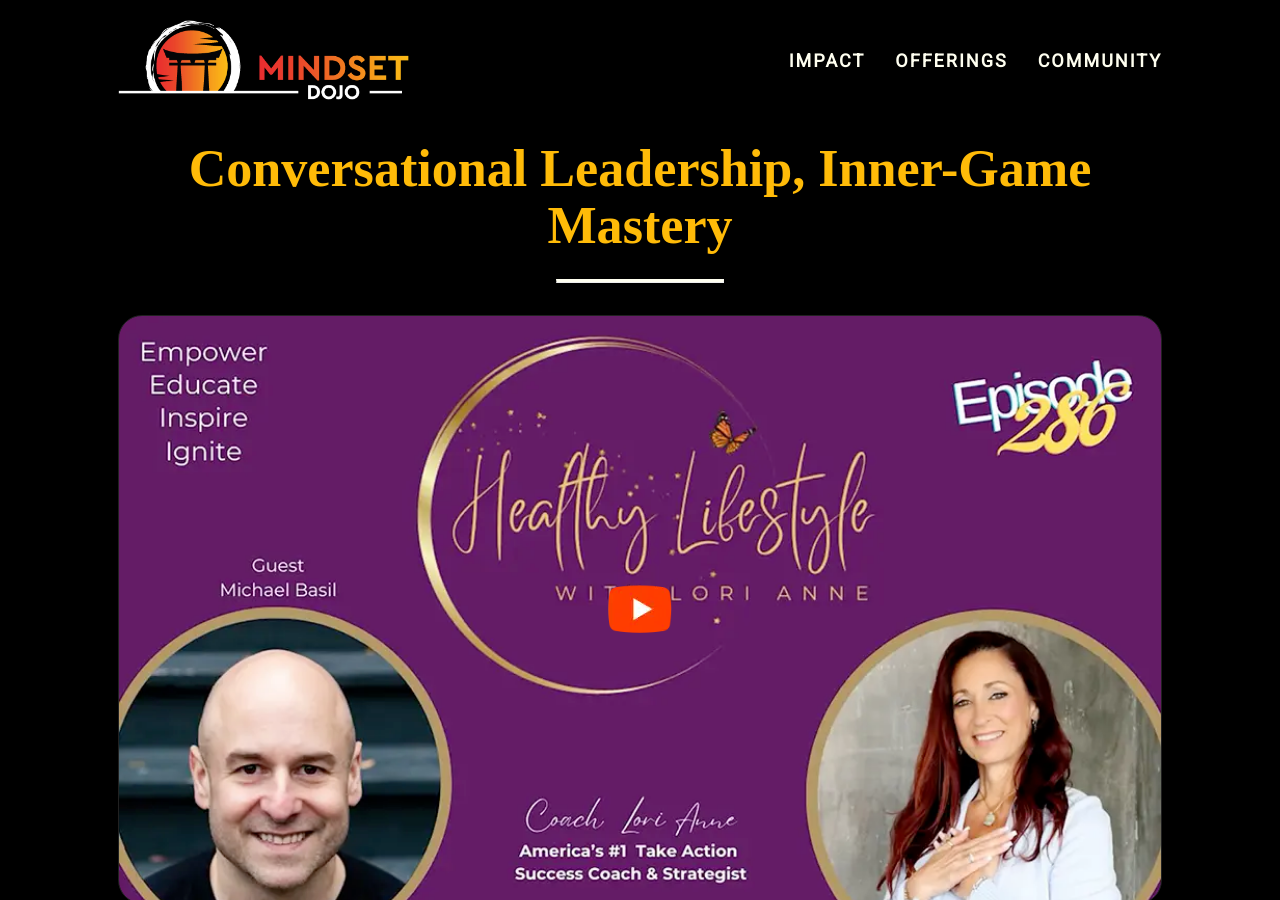
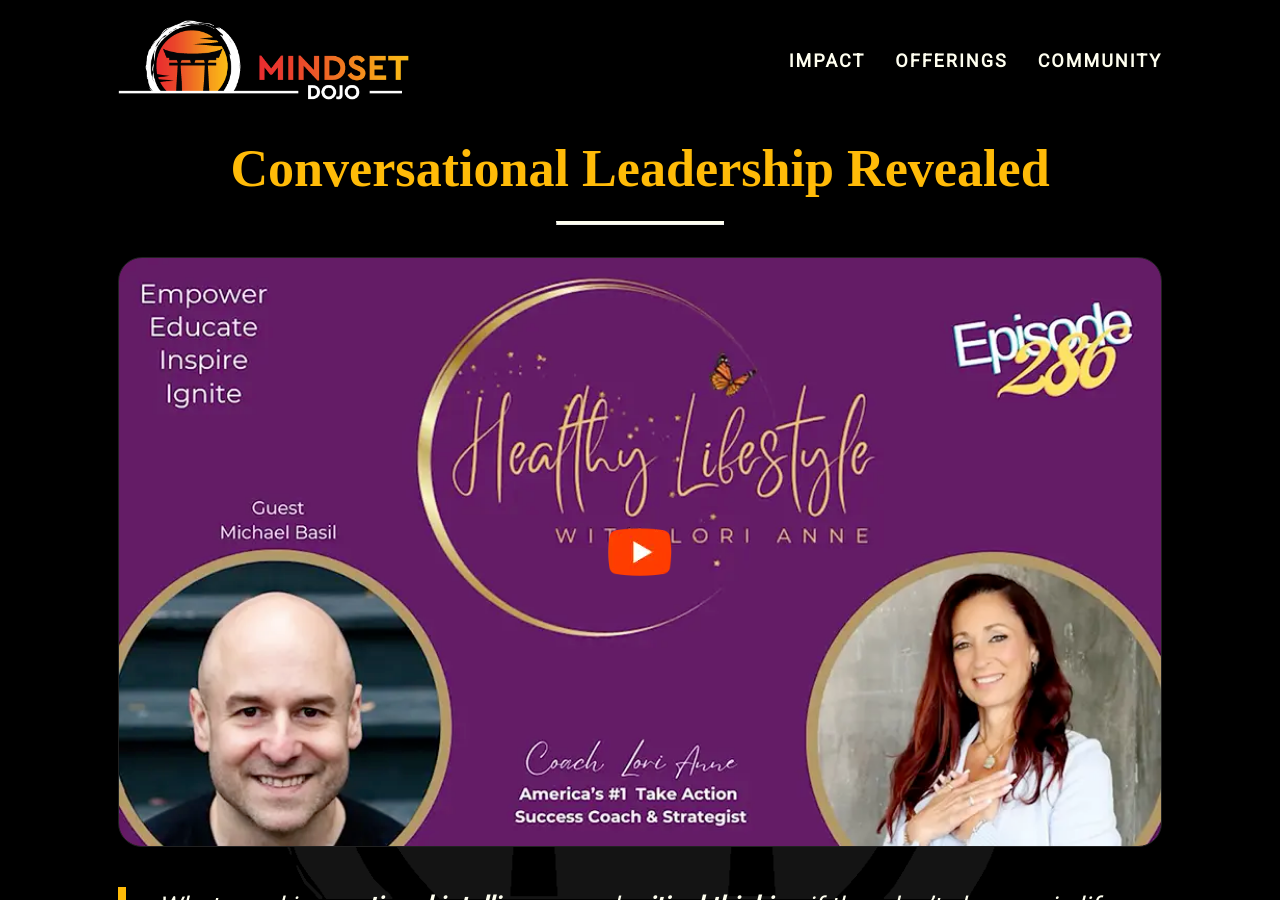
Before and after one commit to mindset-dojo/mindset-dojo.github.io, a Jekyll site: the page built from index.md, in a window 1280 px wide and 900 px high. Built offline with Jekyll 4.4.1, drawn with Linux system fonts in a browser that asks for light colours; some web fonts are replaced.

Commit message:
feat: Uplift tagline

```diff
--- a/index.md
+++ b/index.md
@@ -5,7 +5,7 @@ description: At Mindset Dojo, we help leaders turn difficult conversations into
 css_id: home
 ---
 <main aria-label="Content">
-    <h1><mark>Conversational Leadership, Inner-Game Mastery</mark></h1>
+    <h1><mark>Conversational Leadership Revealed</mark></h1>
     <hr>
     <div class="md-youtube-player" data-id="YF8HEO1phWw" data-preview="intentional-insightful-conversation-preview.webp"></div>
     <blockquote>
```
